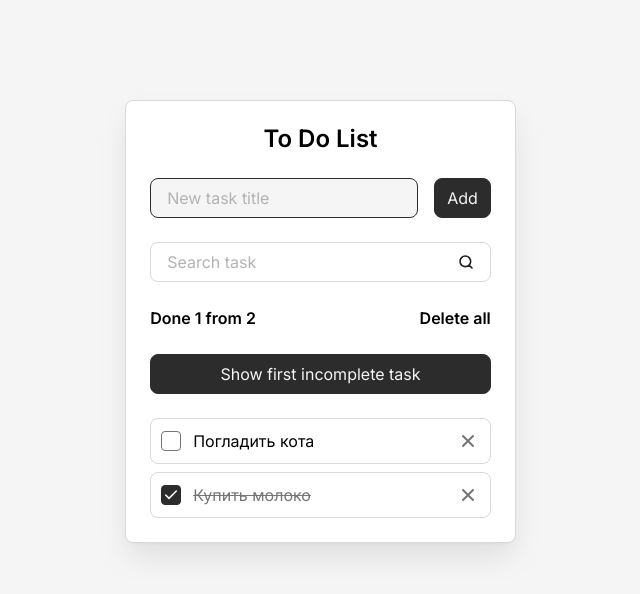
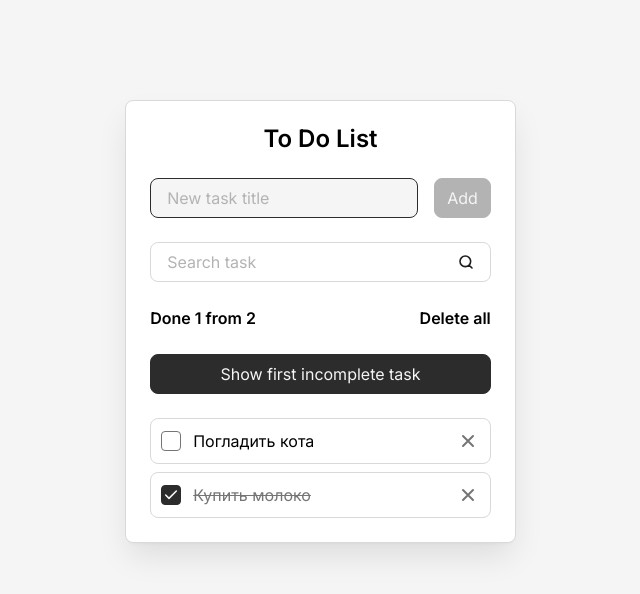
Before and after one commit to tr1pplehf/todo-react, a React (Vite) app: page / in a window 1280 px wide. Shown: the top 594 px of the page, without its empty margins (312-952 px from the left). Built offline with nearby package versions, Linux system fonts and the light colour scheme.

Commit message:
todo-react: #12 Блокировка кнопки Add при пустом значении, Валидация значения поля New task в форме AddTaskForm, Стилизация error-состояния компонента Field.

```diff
--- a/src/components/AddTaskForm.jsx
+++ b/src/components/AddTaskForm.jsx
@@ -1,6 +1,6 @@
 import Button from './Button'
 import Field from './Field'
-import {useContext} from 'react'
+import {useContext, useState} from 'react'
 import {TasksContext} from '../context/TasksContext'
 
 const addTaskForm = () => {
@@ -11,9 +11,26 @@
     newTaskInputRef,
   } = useContext(TasksContext)
 
+  const [error, setError] = useState('')
+
+  const clearNewTaskTitle = newTaskTitle.trim()
+  const isNewTaskTitleEmpty = clearNewTaskTitle.length === 0
+
   const onSubmit = (event) => {
     event.preventDefault()
-    addTask()
+
+    if (!isNewTaskTitleEmpty) {
+      addTask(clearNewTaskTitle)
+    }
+  }
+
+  const onInput = (event) => {
+    const { value } = event.target
+    const clearValue = value.trim()
+    const hasOnlySpaces = value.length > 0 && clearValue.length === 0
+
+    setNewTaskTitle(value)
+    setError(hasOnlySpaces ? 'The task cannot be empty' : '')
   }
 
   return (
@@ -23,10 +40,16 @@
         label="New task title"
         id="new-task"
         value={newTaskTitle}
-        onInput={(event) => setNewTaskTitle(event.target.value)}
+        error={error}
+        onInput={onInput}
         ref={newTaskInputRef}
       />
-      <Button type="submit">Add</Button>
+      <Button
+        type="submit"
+        isDisabled={isNewTaskTitleEmpty}
+      >
+        Add
+      </Button>
     </form>
   )
 }
--- a/src/components/Button.jsx
+++ b/src/components/Button.jsx
@@ -3,12 +3,14 @@
     className = '',
     type = 'button',
     children,
+    isDisabled,
     onClick,
   } = props
   return (
     <button
       className={`button ${className}`}
       type={type}
+      disabled={isDisabled}
       onClick={onClick}
     >
       {children}
--- a/src/components/Field.jsx
+++ b/src/components/Field.jsx
@@ -5,6 +5,7 @@
     label,
     type = 'text',
     value,
+    error,
     onInput,
     ref,
   } = props
@@ -18,7 +19,7 @@
         {label}
       </label>
       <input
-        className="field__input"
+        className={`field__input ${error ? 'is-invalid' : ''}`}
         id={id}
         placeholder=" "
         autoComplete="off"
@@ -27,6 +28,9 @@
         onInput={onInput}
         ref={ref}
       />
+      {error && (
+        <span className="field__error" title={error}>{error}</span>
+      )}
     </div>
   )
 }
--- a/src/hooks/useTasks.js
+++ b/src/hooks/useTasks.js
@@ -43,11 +43,10 @@
     )
   }, [tasks])
 
-  const addTask = useCallback(() => {
-    if (newTaskTitle.trim().length > 0) {
+  const addTask = useCallback((title) => {
       const newTask = {
         id: crypto?.randomUUID() ?? Date.now().toString(),
-        title: newTaskTitle,
+        title,
         isDone: false,
       }
 
@@ -55,8 +54,8 @@
       setNewTaskTitle('')
       setSearchQuery('')
       newTaskInputRef.current.focus()
-    }
-  }, [newTaskTitle])
+
+  }, [])
 
   useEffect(() => {
     saveTasks(tasks)
--- a/src/styles/components/button.css
+++ b/src/styles/components/button.css
@@ -9,12 +9,20 @@
   border: 1px solid var(--color-dark-2);
   border-radius: var(--border-radius);
 
-  &:hover {
-    color: var(--color-dark-2);
-    background-color: transparent;
+  &:not(:disabled) {
+    &:hover {
+      color: var(--color-dark-2);
+      background-color: transparent;
+    }
+
+    &:active {
+      scale: 1.05;
+    }
   }
 
-  &:active {
-    scale: 1.05;
+  &:disabled {
+    background-color: var(--color-gray-3);
+    border-color: var(--color-gray-3);
+    cursor: not-allowed;
   }
 }
--- a/src/styles/components/field.css
+++ b/src/styles/components/field.css
@@ -46,4 +46,20 @@
       background-repeat: no-repeat;
     }
   }
+
+  &.is-invalid {
+    border-color: red;
+  }
 }
+
+.field__error {
+  position: absolute;
+  top: 100%;
+  left: 0;
+  font-size: 12px;
+  color: red;
+  text-overflow: ellipsis;
+  overflow: hidden;
+  white-space: nowrap;
+  max-width: 100%;
+}
```
